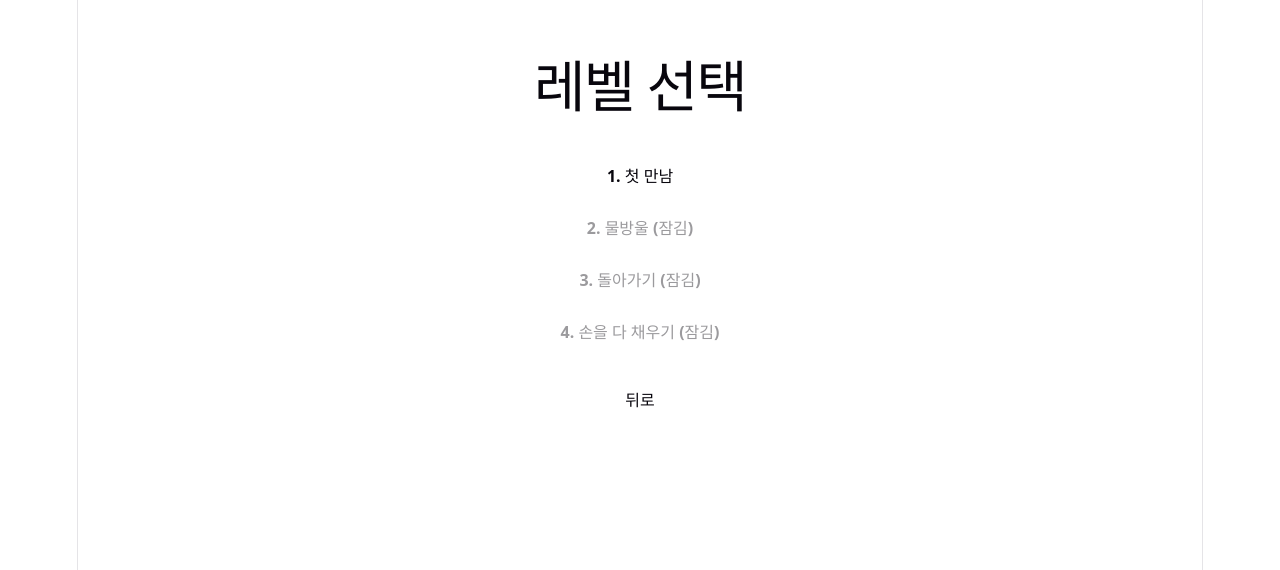
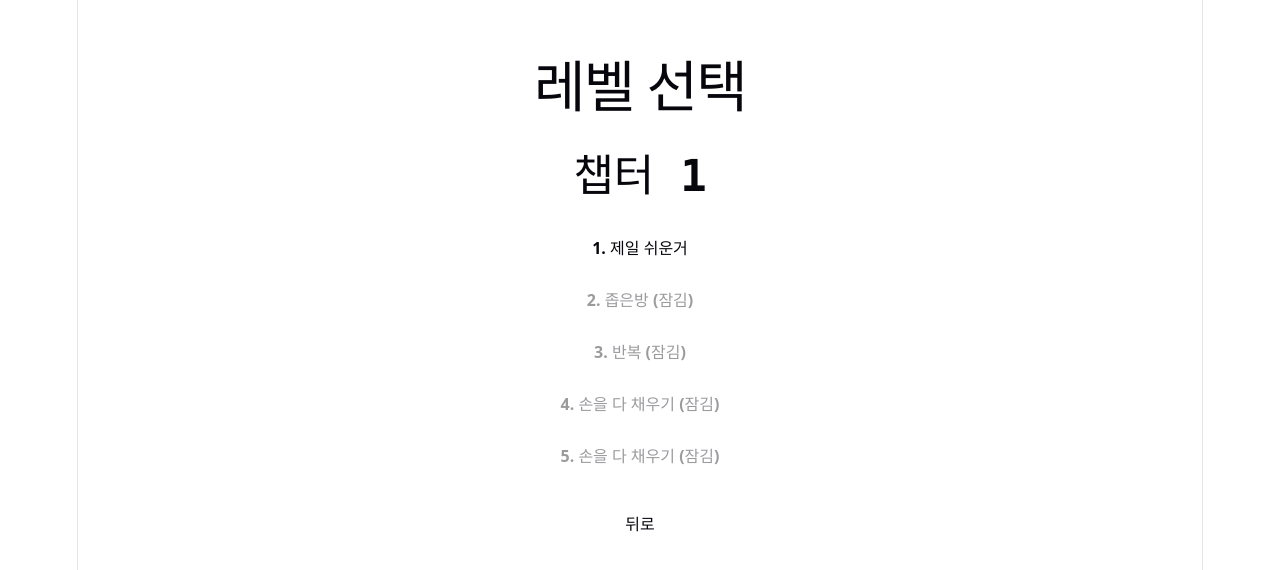
Before and after one commit to bellround/onepush, a React (Vite) app: page / in a window 1280 px wide. Both pictures are taken after a click on the button "게임 시작". Shown: the top 570 px of the page. Built offline with nearby package versions, Linux system fonts and the light colour scheme.

Commit message:
버그 수정과 레벨추가

```diff
--- a/src/App.css
+++ b/src/App.css
@@ -185,6 +185,17 @@
   margin-top: 8px;
 }
 
+.level-chapter {
+  width: 100%;
+  max-width: 380px;
+}
+
+.level-chapter-title {
+  font: 600 44px/1 var(--mono);
+  color: var(--text-h);
+  margin: 0 0 28px;
+}
+
 .level-list {
   width: 100%;
   max-width: 380px;
@@ -216,10 +227,10 @@
 
 .board-header {
   position: absolute;
-  top: 75px;
-  left: 50%;
-  transform: translateX(-50%);
+  left: 24px;
+  bottom: 24px;
   margin: 0;
+  font-size: 32px;
   white-space: nowrap;
 }
 
--- a/src/components/Board.tsx
+++ b/src/components/Board.tsx
@@ -28,22 +28,22 @@ export default function Board({
 
   useEffect(() => {
     function handleKeyDown(e: KeyboardEvent) {
-      const key = e.key.toLowerCase()
+      const key = e.code
 
-      if (key === bindings.exit.toLowerCase()) {
+      if (key === bindings.exit) {
         e.preventDefault()
         onExit(levelIndex)
         return
       }
 
-      if (cleared && key === bindings.select.toLowerCase()) {
+      if (cleared && key === bindings.select) {
         e.preventDefault()
         const hasNext = levelIndex + 1 < LEVELS.length
         onExit(hasNext ? levelIndex + 1 : levelIndex)
         return
       }
 
-      if (key === bindings.undo.toLowerCase()) {
+      if (key === bindings.undo) {
         e.preventDefault()
         setLevel((level) => {
           if (level.history.length === 0) return level
@@ -53,13 +53,13 @@ export default function Board({
         return
       }
 
-      if (key === bindings.reset.toLowerCase()) {
+      if (key === bindings.reset) {
         e.preventDefault()
         setLevel(levelState(levelIndex))
         return
       }
 
-      const direction = DIRECTIONS.find((d) => bindings[d].toLowerCase() === key)
+      const direction = DIRECTIONS.find((d) => bindings[d] === key)
       if (!direction) return
       e.preventDefault()
       setLevel((level) => {
@@ -73,18 +73,18 @@ export default function Board({
   }, [bindings, cleared, levelIndex, onExit])
 
   const cellSize = Math.floor(BOARD_VIEW / Math.max(board.cols, board.rows))
-  const atomSize = Math.round(cellSize * 0.7)
+  const atomSize = Math.round(cellSize * 0.8)
   const width = board.cols * cellSize
   const height = board.rows * cellSize
   const center = (row: number, col: number) => ({
-    x: col * cellSize + cellSize / 2,
-    y: row * cellSize + cellSize / 2,
+    x: col * cellSize + cellSize / 2 + 5,
+    y: row * cellSize + cellSize / 2 - 5,
   })
 
   return (
     <section className="board-screen">
       <p className="board-header">
-        레벨: <strong>{name}</strong> (방향키로 조작 원소를 밀어보세요)
+        레벨: <strong>{name}</strong>
       </p>
       <div className="board-viewport" style={{ width: BOARD_VIEW, height: BOARD_VIEW }}>
         <div
--- a/src/components/LevelSelect.tsx
+++ b/src/components/LevelSelect.tsx
@@ -1,6 +1,18 @@
 import { useEffect, useState } from 'react'
 import { loadKeybindings } from '../game/keybindings.ts'
 import { LEVELS } from '../levels/index.ts'
+
+// 레벨 id는 "ch1-1"처럼 챕터 접두어로 시작한다 — 그 접두어로 챕터를 묶는다.
+// LEVELS가 파일명 정렬 순서라 같은 챕터 레벨은 항상 연달아 있고, 진행도(progress)는
+// 한 번에 한 칸씩만 증가하므로 이전 챕터를 전부 깨야만 다음 챕터 레벨에 도달한다.
+function chapterOf(levelId: string): string {
+  return levelId.split('-')[0]
+}
+
+function chapterLabel(chapterId: string): string {
+  const num = chapterId.replace(/^ch/, '')
+  return `챕터 ${num}`
+}
 
 export default function LevelSelect({
   progress,
@@ -15,7 +27,7 @@ export default function LevelSelect({
 
   useEffect(() => {
     function handleKeyDown(e: KeyboardEvent) {
-      if (e.key.toLowerCase() === bindings.exit.toLowerCase()) {
+      if (e.code === bindings.exit) {
         e.preventDefault()
         onBack()
       }
@@ -24,11 +36,30 @@ export default function LevelSelect({
     return () => window.removeEventListener('keydown', handleKeyDown)
   }, [bindings.exit, onBack])
 
+  const chapters: { id: string; levels: { level: (typeof LEVELS)[number]; index: number }[] }[] = []
+  LEVELS.forEach((level, index) => {
+    const id = chapterOf(level.id)
+    const chapter = chapters.at(-1)
+    if (chapter && chapter.id === id) {
+      chapter.levels.push({ level, index })
+    } else {
+      chapters.push({ id, levels: [{ level, index }] })
+    }
+  })
+
   return (
     <section className="settings">
       <h1>레벨 선택</h1>
+      {chapters.map((chapter) => {
+        const chapterLocked = chapter.levels[0].index > progress
+        return (
+          <div className="level-chapter" key={chapter.id}>
+            <h2 className="level-chapter-title">
+              {chapterLabel(chapter.id)}
+              {chapterLocked ? ' (잠김)' : ''}
+            </h2>
             <div className="level-list">
-        {LEVELS.map((level, index) => {
+              {chapter.levels.map(({ level, index }) => {
                 const locked = index > progress
                 return (
                   <button
@@ -44,6 +75,9 @@ export default function LevelSelect({
                 )
               })}
             </div>
+          </div>
+        )
+      })}
       <button type="button" className="btn" onClick={onBack}>
         뒤로
       </button>
--- a/src/components/Settings.tsx
+++ b/src/components/Settings.tsx
@@ -30,7 +30,7 @@ export default function Settings({
     function handleKeyDown(e: KeyboardEvent) {
       e.preventDefault()
       setBindings((prev) => {
-        const next = { ...prev, [action]: e.key }
+        const next = { ...prev, [action]: e.code }
         saveKeybindings(next)
         return next
       })
@@ -44,7 +44,7 @@ export default function Settings({
   useEffect(() => {
     if (listening) return
     function handleKeyDown(e: KeyboardEvent) {
-      if (e.key.toLowerCase() === bindings.exit.toLowerCase()) {
+      if (e.code === bindings.exit) {
         e.preventDefault()
         onBack()
       }
--- a/src/game/board.ts
+++ b/src/game/board.ts
@@ -73,36 +73,78 @@ export function detectBonds(board: Board): Board {
   return { ...board, tiles, bonds }
 }
 
+// 조작 그룹(startIds)을 direction으로 밀 때, 실제로 함께 움직여야 하는 타일 id 집합을 계산한다.
+// - 진행 경로에 벽/보드 밖이 있으면 null(전체 이동 불가) 반환.
+// - 진행 경로에 있는 그룹 밖 원자는 그 원자의 groupOf 전체를 밀림 집합에 편입시키고,
+//   더 이상 새로 편입될 타일이 없을 때까지(고정점) 반복 확장한다.
+// - 결합 가능 여부는 여기서 판단하지 않는다(순수 물리적 장애물 취급). 결합 판정은 호출부에서
+//   이동 완료 후 detectBonds()로 처리한다.
+function computePushGroup(
+  board: Board,
+  dr: number,
+  dc: number,
+  startIds: Set<string>,
+): Set<string> | null {
+  const movingIds = new Set(startIds)
+  while (true) {
+    const movingTiles = board.tiles.filter((t) => movingIds.has(t.id))
+
+    for (const tile of movingTiles) {
+      const row = tile.row + dr
+      const col = tile.col + dc
+      if (!inBounds(board, row, col) || isWall(board, row, col)) return null
+    }
+
+    let addedAny = false
+    for (const tile of movingTiles) {
+      const occupant = tileAt(board.tiles, tile.row + dr, tile.col + dc)
+      if (occupant && !movingIds.has(occupant.id)) {
+        for (const id of groupOf(board, occupant.id)) {
+          if (!movingIds.has(id)) {
+            movingIds.add(id)
+            addedAny = true
+          }
+        }
+      }
+    }
+    if (!addedAny) return movingIds
+  }
+}
+
 // 조작 원자가 속한 분자 그룹 전체를 강체처럼 한 칸 민다.
-// - 진행 방향에 벽/보드 밖이 있으면 그룹 전체 이동 불가, 결합 판정도 없음.
-// - 진행 방향에 그룹 밖 원자가 있으면 실제로는 이동하지 않고(칸을 밀고 들어가지 않음),
-//   이미 인접해 있는 상태이므로 결합 조건만 판정한다 — 맞으면 그 자리에서 결합, 안 맞으면 그대로 정지.
+// - 진행 방향의 1차 접촉(그룹 밖 원자)이 결합 가능(양쪽 remaining>=1)하면 이동은 하지 않고
+//   그 자리에서 결합만 일어난다(기존 규칙 유지).
+// - 1차 접촉이 결합 불가능하거나 접촉이 없으면 이동을 시도한다. 이때 진행 경로를 막는
+//   그룹 밖 원자(및 그 원자의 분자 그룹)는 소코반처럼 함께 밀려나며, 연쇄적으로 더 막는
+//   원자가 있으면 그 그룹까지 재귀적으로 포함해 판정한다(computePushGroup).
+//   연쇄 경로 중 벽/보드 밖에 막히면 아무도 움직이지 않는다.
+// - 이동이 끝나면 detectBonds()로 새로 인접한 원자들의 결합을 재판정한다.
 export function pushTile(board: Board, direction: Direction): Board {
   const { dr, dc } = STEP[direction]
   const group = groupOf(board, board.controlledId)
   const groupTiles = board.tiles.filter((t) => group.has(t.id))
 
-  for (const tile of groupTiles) {
-    const row = tile.row + dr
-    const col = tile.col + dc
-    if (!inBounds(board, row, col) || isWall(board, row, col)) {
-      return board
-    }
-  }
-
-  const hasForeignBlock = groupTiles.some((tile) => {
+  const hasBondableContact = groupTiles.some((tile) => {
     const occupant = tileAt(board.tiles, tile.row + dr, tile.col + dc)
-    return occupant !== undefined && !group.has(occupant.id)
+    return (
+      occupant !== undefined &&
+      !group.has(occupant.id) &&
+      occupant.remaining >= 1 &&
+      tile.remaining >= 1
+    )
   })
-
-  if (hasForeignBlock) {
+  if (hasBondableContact) {
     return detectBonds(board)
   }
 
+  const pushSet = computePushGroup(board, dr, dc, group)
+  if (pushSet === null) {
+    return board
+  }
+
   const tiles = board.tiles.map((t) =>
-    group.has(t.id) ? { ...t, row: t.row + dr, col: t.col + dc } : t,
+    pushSet.has(t.id) ? { ...t, row: t.row + dr, col: t.col + dc } : t,
   )
-
   return detectBonds({ ...board, tiles })
 }
 
--- a/src/levels/ch1-1-h2.ts
+++ b/src/levels/ch1-1-h2.ts
@@ -3,8 +3,8 @@ import type { LevelDef } from './types.ts'
 // 기획서 5.2 "첫 만남" — 원자가 1인 원자끼리는 정확히 1:1로만 결합됨을 체험
 const level: LevelDef = {
   id: 'ch1-1',
-  name: '첫 만남',
-  targetMolecule: 'H2',
+  name: '제일 쉬운거',
+  targetMolecule: '물(H2O)',
   grid: {
     width: 7,
     height: 6,
@@ -25,8 +25,8 @@ const level: LevelDef = {
 
   atoms: [
     { id: 'h1', type: 'H', x: 1, y: 4, controlled: true },
-    { id: 'h2', type: 'O', x: 3, y: 3 },
-    { id: 'h3', type: 'H', x: 5, y: 2 },
+    { id: 'o1', type: 'O', x: 3, y: 3 },
+    { id: 'h2', type: 'H', x: 5, y: 2 },
   ],
 }
 
--- a/src/levels/ch1-2-water.ts
+++ b/src/levels/ch1-2-water.ts
@@ -3,22 +3,28 @@ import type { LevelDef } from './types.ts'
 // 기획서 9번 표 JSON 예시("물방울") 그대로
 const level: LevelDef = {
   id: 'ch1-2',
-  name: '물방울',
-  targetMolecule: 'H2O',
+  name: '좁은방',
+  targetMolecule: '물(H2O)',
   grid: {
     width: 5,
-    height: 5,
+    height: 4,
     walls: [
       [0, 0],
-      [0, 1],
+      [1, 0],
+      [2, 0],
+      [3, 0],
+      [2, 3],
+      [3, 3],
       [4, 0],
       [4, 1],
+      [4, 2],
+      [4, 3],
     ],
   },
   atoms: [
-    { id: 'o1', type: 'O', x: 2, y: 2 },
-    { id: 'h1', type: 'H', x: 1, y: 2, controlled: true },
-    { id: 'h2', type: 'H', x: 4, y: 2 },
+    { id: 'h1', type: 'H', x: 0, y: 1 },
+    { id: 'h2', type: 'H', x: 0, y: 3, controlled: true },
+    { id: 'o1', type: 'O', x: 3, y: 1 },
   ],
 }
 
--- a/src/levels/ch1-3-detour.ts
+++ b/src/levels/ch1-3-detour.ts
@@ -1,19 +1,25 @@
 import type { LevelDef } from './types.ts'
 
-// 벽 하나를 돌아가야 산소에 닿는 레벨. 원자가 개념 + 밀기 방향 전환 연습.
 const level: LevelDef = {
   id: 'ch1-3',
-  name: '돌아가기',
-  targetMolecule: 'H2O',
+  name: '반복',
+  targetMolecule: '과산화수소(H2O2)',
   grid: {
-    width: 6,
-    height: 3,
-    walls: [[1, 1]],
+    width: 7,
+    height: 7,
+    walls: [
+      [0, 0], [1, 0], [2, 0], [3, 0], [4, 0], [5, 0], [6, 0],
+      [0, 6], [1, 6], [2, 6], [3, 6], [4, 6], [5, 6], [6, 6],
+      [0, 1], [0, 2], [0, 3], [0, 4], [0, 5],
+      [6, 1], [6, 2], [6, 3], [6, 4], [6, 5],
+      [3, 2], [3, 3], [3, 4]
+    ],
   },
   atoms: [
-    { id: 'h1', type: 'H', x: 0, y: 1, controlled: true },
+    { id: 'h1', type: 'H', x: 2, y: 3, controlled: true },
     { id: 'o1', type: 'O', x: 3, y: 1 },
-    { id: 'h2', type: 'H', x: 5, y: 1 },
+    { id: 'h2', type: 'H', x: 4, y: 3 },
+    { id: 'o2', type: 'O', x: 3, y: 5 },
   ],
 }
 
--- a/src/levels/ch1-4-full-hands.ts
+++ b/src/levels/ch1-4-full-hands.ts
@@ -1,22 +1,25 @@
 import type { LevelDef } from './types.ts'
 
-// 챕터1 마무리 — 더 긴 벽을 돌아가서 산소의 두 손을 모두 채운다.
 const level: LevelDef = {
   id: 'ch1-4',
   name: '손을 다 채우기',
-  targetMolecule: 'H2O',
+  targetMolecule: 'NH2OH',
   grid: {
-    width: 10,
-    height: 10,
+    width: 8,
+    height: 7,
     walls: [
-      [1, 1],
-      [2, 1],
+      [0, 0], [1, 0], [2, 0], [3, 0], [4, 0], [5, 0], [6, 0],[7, 0],
+      [0, 6], [1, 6], [2, 6], [3, 6], [4, 6], [5, 6], [6, 6], [7, 6],
+      [0, 1], [0, 2], [0, 3], [0, 4], [0, 5],
+      [7, 1], [7, 2], [7, 3], [7, 4], [7, 5],
     ],
   },
   atoms: [
-    { id: 'h1', type: 'H', x: 0, y: 1, controlled: true },
-    { id: 'o1', type: 'O', x: 4, y: 1 },
-    { id: 'h2', type: 'H', x: 6, y: 1 },
+    { id: 'n1', type: 'N', x: 6, y: 3, controlled: true },
+    { id: 'h1', type: 'H', x: 4, y: 4 },
+    { id: 'h2', type: 'H', x: 3, y: 3 },
+    { id: 'o1', type: 'O', x: 1, y: 3 },
+    { id: 'h3', type: 'H', x: 4, y: 2 },
   ],
 }
 
--- /dev/null
+++ b/src/levels/ch1-5-new-varity.ts
@@ -0,0 +1,28 @@
+import type { LevelDef } from './types.ts'
+
+// 챕터1 마무리 — 더 긴 벽을 돌아가서 산소의 두 손을 모두 채운다.
+const level: LevelDef = {
+  id: 'ch1-5',
+  name: '손을 다 채우기',
+  targetMolecule: '메탄올(CH3OH)',
+  grid: {
+    width: 9,
+    height: 7,
+    walls: [
+      [0, 0], [1, 0], [2, 0], [3, 0], [4, 0], [5, 0], [6, 0],[7, 0], [8, 0],
+      [0, 6], [1, 6], [2, 6], [3, 6], [4, 6], [5, 6], [6, 6], [7, 6], [8, 6],
+      [0, 1], [0, 2], [0, 3], [0, 4], [0, 5],
+      [8, 1], [8, 2], [8, 3], [8, 4], [8, 5]
+    ],
+  },
+  atoms: [
+    { id: 'n1', type: 'O', x: 2, y: 3, controlled: true },
+    { id: 'h1', type: 'H', x: 5, y: 4 },
+    { id: 'h2', type: 'H', x: 3, y: 4 },
+    { id: 'o1', type: 'C', x: 6, y: 3 },
+    { id: 'h3', type: 'H', x: 5, y: 2 },
+    { id: 'h4', type: 'H', x: 3, y: 2 },
+  ],
+}
+
+export default level
--- a/src/levels/index.ts
+++ b/src/levels/index.ts
@@ -1,11 +1,11 @@
-import ch1_1 from './ch1-1-h2.ts'
-import ch1_2 from './ch1-2-water.ts'
-import ch1_3 from './ch1-3-detour.ts'
-import ch1_4 from './ch1-4-full-hands.ts'
 import type { LevelDef } from './types.ts'
 
-// 새 레벨은 파일 만들고 여기 배열에 추가하면 된다.
-export const LEVELS: LevelDef[] = [ch1_1, ch1_2, ch1_3, ch1_4]
+// 새 레벨은 파일만 만들면 자동으로 로드된다 (파일명 정렬 순서 = 레벨 순서).
+// 챕터/번호가 두 자리 이상으로 늘어나면 파일명도 0패딩(ch1-01 등)해서 정렬이 안 어긋나게 할 것.
+const modules = import.meta.glob('./ch*.ts', { eager: true }) as Record<string, { default: LevelDef }>
+export const LEVELS: LevelDef[] = Object.keys(modules)
+  .sort()
+  .map((path) => modules[path].default)
 
 export { loadLevel } from './loadLevel.ts'
 export type { LevelDef, LevelAtomDef } from './types.ts'
```
Also changed, not shown: src/game/keybindings.ts (+15 -5 lines), 1 other file (tests, documents, lock files or other folders). Lines whose indentation alone changed are shown as unchanged.
